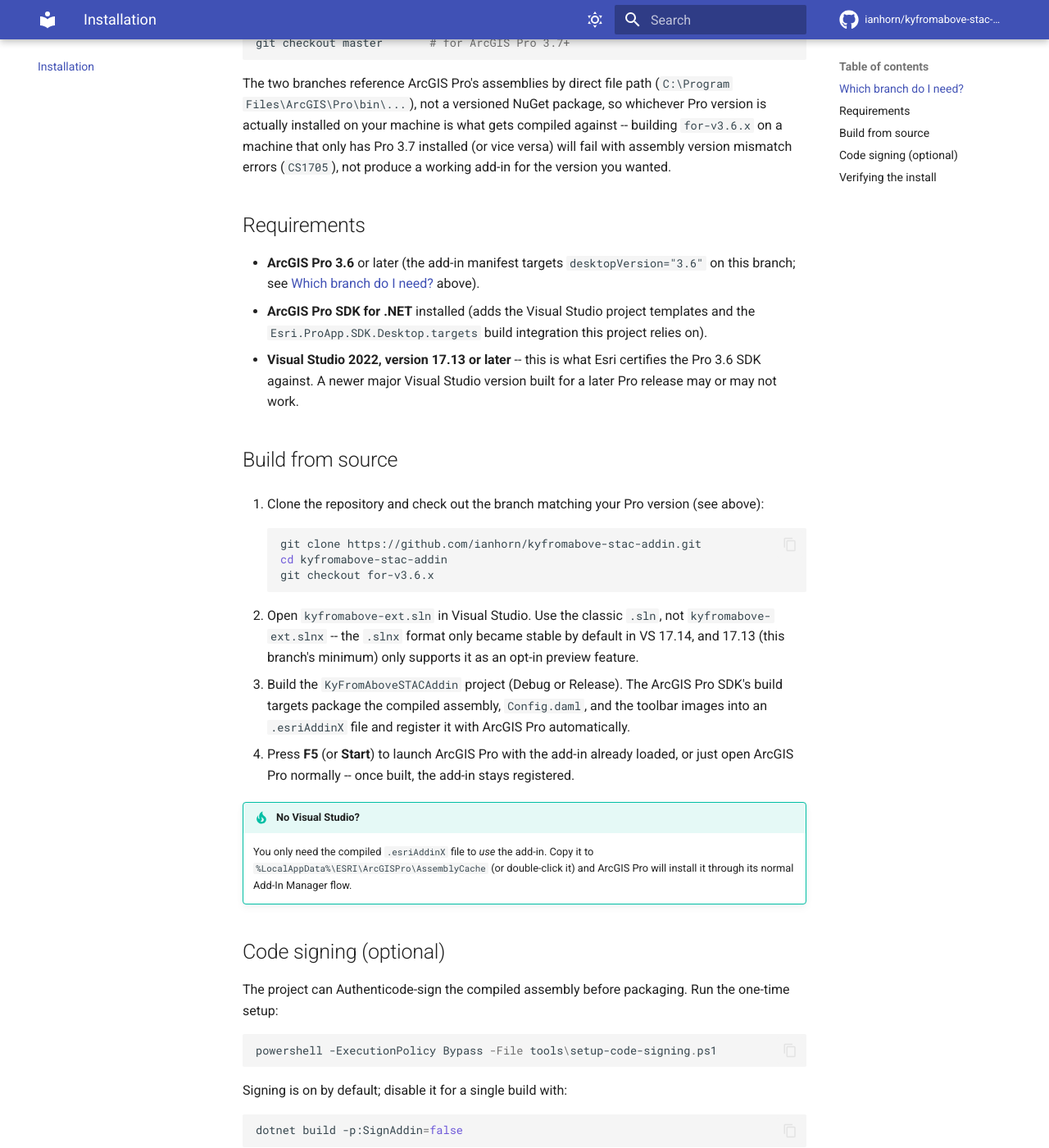
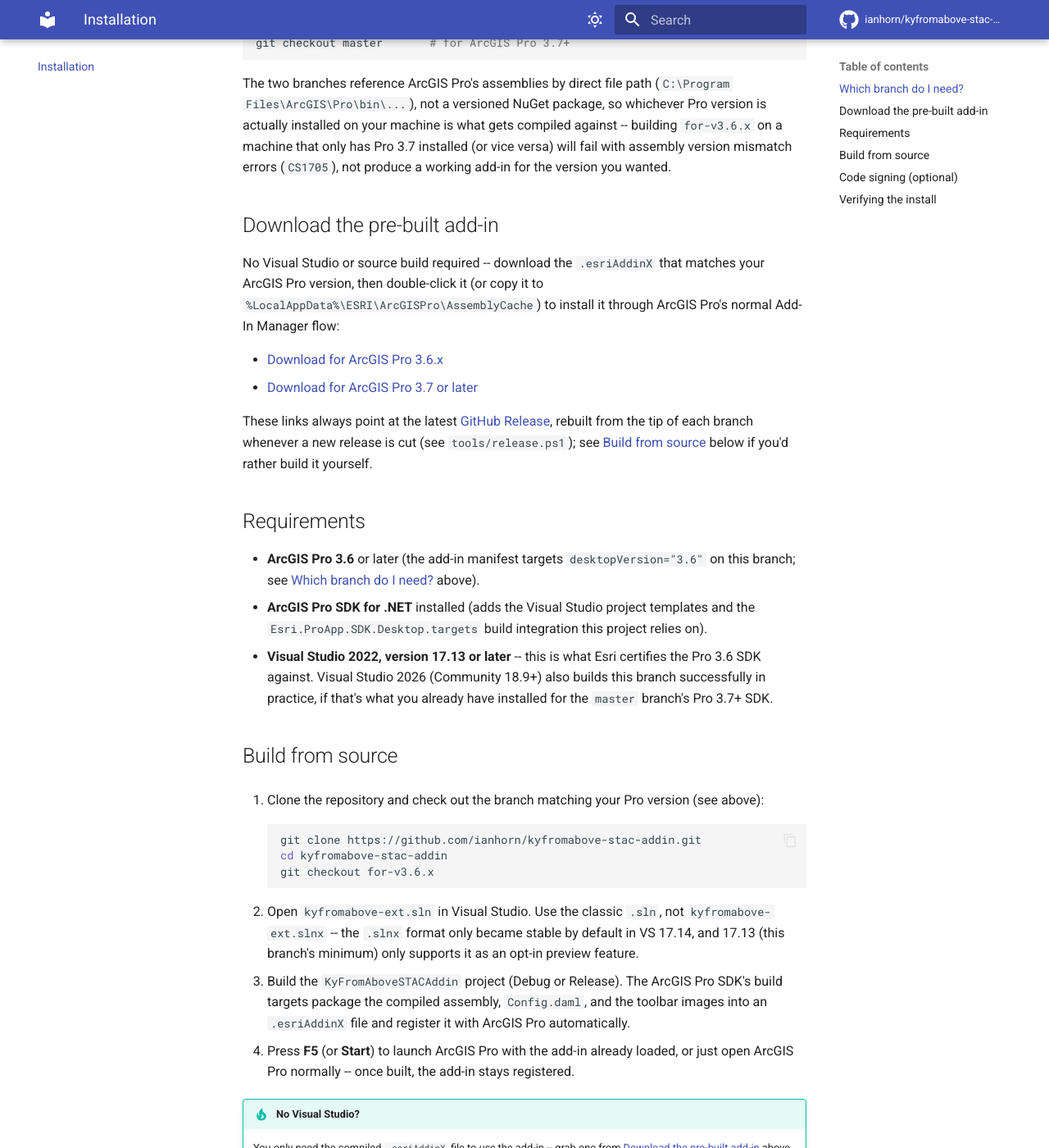
Before and after one commit to ianhorn/kyfromabove-stac-addin, an MkDocs documentation site: the page built from docs-src/installation.md, in a window 1280 px wide and 1400 px high, scrolled down 623 px. Shown: the whole window at 82% size. Built offline with MkDocs 1.6.1 and Material for MkDocs 9.7.7, drawn with Linux system fonts in a browser that asks for light colours; comment, search, counter and statistics services are not loaded; some of the changed text lies outside the part shown.

Commit message:
docs: fix stale/missing content found in a full docs-src audit
- area-of-interest.md/getting-started.md: the Draw button reads
  "Draw..." now, not "Draw ▾" (label changed at some point, docs
  didn't follow).
- mosaic-and-footprints.md: document the 100-tile mosaic-eligible
  cap (Mosaic All to Map disables outright above it) and that Build
  overviews auto-defaults to unchecked past that threshold -- neither
  was mentioned anywhere.
- downloads.md: document the >100-tile confirmation dialog before a
  large download starts.
- installation.md: add the "Download the pre-built add-in" section
  (GitHub Release links) that master already had but this branch was
  missing; note VS2026 also builds this branch in practice, not just
  the certified VS2022.

Co-Authored-By: Claude Sonnet 5 <noreply@anthropic.com>
Claude-Session: https://claude.ai/code/session_01Hw9oNxHqfzdWMyBYLTz8t1

```diff
--- a/docs-src/installation.md
+++ b/docs-src/installation.md
@@ -24,6 +24,19 @@ actually installed on your machine is what gets compiled against -- building `fo
 machine that only has Pro 3.7 installed (or vice versa) will fail with assembly version mismatch
 errors (`CS1705`), not produce a working add-in for the version you wanted.
 
+## Download the pre-built add-in
+
+No Visual Studio or source build required -- download the `.esriAddinX` that matches your ArcGIS
+Pro version, then double-click it (or copy it to `%LocalAppData%\ESRI\ArcGISPro\AssemblyCache`) to
+install it through ArcGIS Pro's normal Add-In Manager flow:
+
+- [Download for ArcGIS Pro 3.6.x](https://github.com/ianhorn/kyfromabove-stac-addin/releases/latest/download/KyFromAboveSTACAddin-3.6.x.esriAddinX)
+- [Download for ArcGIS Pro 3.7 or later](https://github.com/ianhorn/kyfromabove-stac-addin/releases/latest/download/KyFromAboveSTACAddin-3.7.x.esriAddinX)
+
+These links always point at the latest [GitHub Release](https://github.com/ianhorn/kyfromabove-stac-addin/releases),
+rebuilt from the tip of each branch whenever a new release is cut (see `tools/release.ps1`); see
+[Build from source](#build-from-source) below if you'd rather build it yourself.
+
 ## Requirements
 
 - **ArcGIS Pro 3.6** or later (the add-in manifest targets `desktopVersion="3.6"` on this branch;
@@ -31,7 +44,8 @@ errors (`CS1705`), not produce a working add-in for the version you wanted.
 - **ArcGIS Pro SDK for .NET** installed (adds the Visual Studio project templates and the
   `Esri.ProApp.SDK.Desktop.targets` build integration this project relies on).
 - **Visual Studio 2022, version 17.13 or later** -- this is what Esri certifies the Pro 3.6 SDK
-  against. A newer major Visual Studio version built for a later Pro release may or may not work.
+  against. Visual Studio 2026 (Community 18.9+) also builds this branch successfully in practice,
+  if that's what you already have installed for the `master` branch's Pro 3.7+ SDK.
 
 ## Build from source
 
@@ -53,9 +67,9 @@ errors (`CS1705`), not produce a working add-in for the version you wanted.
    ArcGIS Pro normally -- once built, the add-in stays registered.
 
 !!! tip "No Visual Studio?"
-    You only need the compiled `.esriAddinX` file to *use* the add-in. Copy it to
-    `%LocalAppData%\ESRI\ArcGISPro\AssemblyCache` (or double-click it) and ArcGIS Pro will install
-    it through its normal Add-In Manager flow.
+    You only need the compiled `.esriAddinX` file to *use* the add-in -- grab one from
+    [Download the pre-built add-in](#download-the-pre-built-add-in) above instead of building from
+    source.
 
 ## Code signing (optional)
 
```
Also changed, not shown: docs-src/area-of-interest.md (+1 -1 lines), docs-src/downloads.md (+4 -0 lines), docs-src/getting-started.md (+1 -1 lines), docs-src/mosaic-and-footprints.md (+6 -0 lines).
